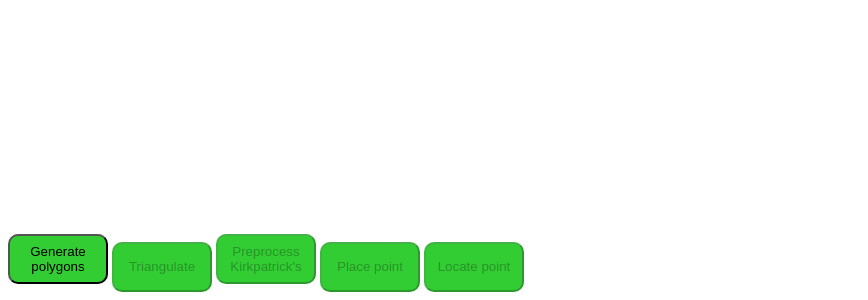
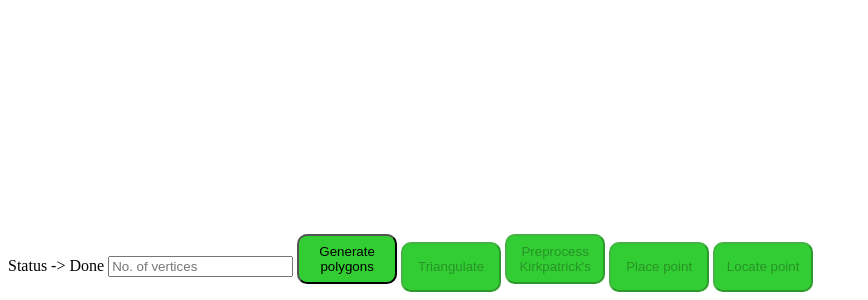
Before and after one commit to cpraneshwar/kirkpatrick-point-location, a plain HTML site: page index.html in a window 1280 px wide. Shown: the part 528-828 px from the top of the page, without its empty margins (0-868 px from the left). Drawn offline with nearby package versions, Linux system fonts and the light colour scheme.

Commit message:
Updating label Text

```diff
--- a/index.html
+++ b/index.html
@@ -19,9 +19,11 @@
     <div id="container">
 
     </div>
+    <label>Status -> </label><label id="statusLabel">Done</label>
+    <input type="text" id="vertexCount" placeholder="No. of vertices"/>
 <button id="generate" onclick="randomGraph()">Generate polygons</button>
 <button id="triangulate" disabled onclick="initTriangulate()">Triangulate</button>
-<button id="preprocess" disabled onclick="preprocess()">Preprocess Kirkpatrick's</button>
+<button id="preprocess" disabled onclick="startProcess()">Preprocess Kirkpatrick's</button>
 <button id="placePoint" disabled onclick="placePoint()">Place point</button>
 <button id="locatePoint" disabled onclick="locatePoint()">Locate point</button>
 
```
